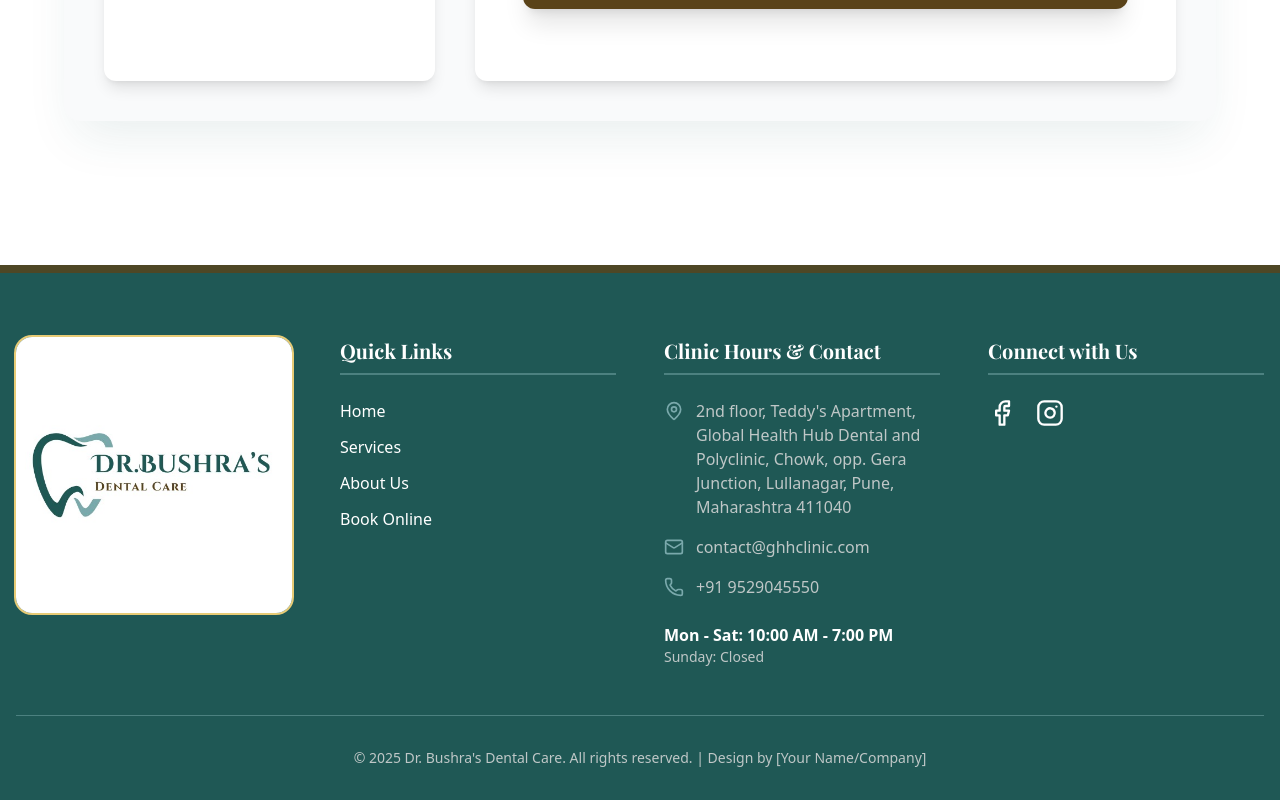
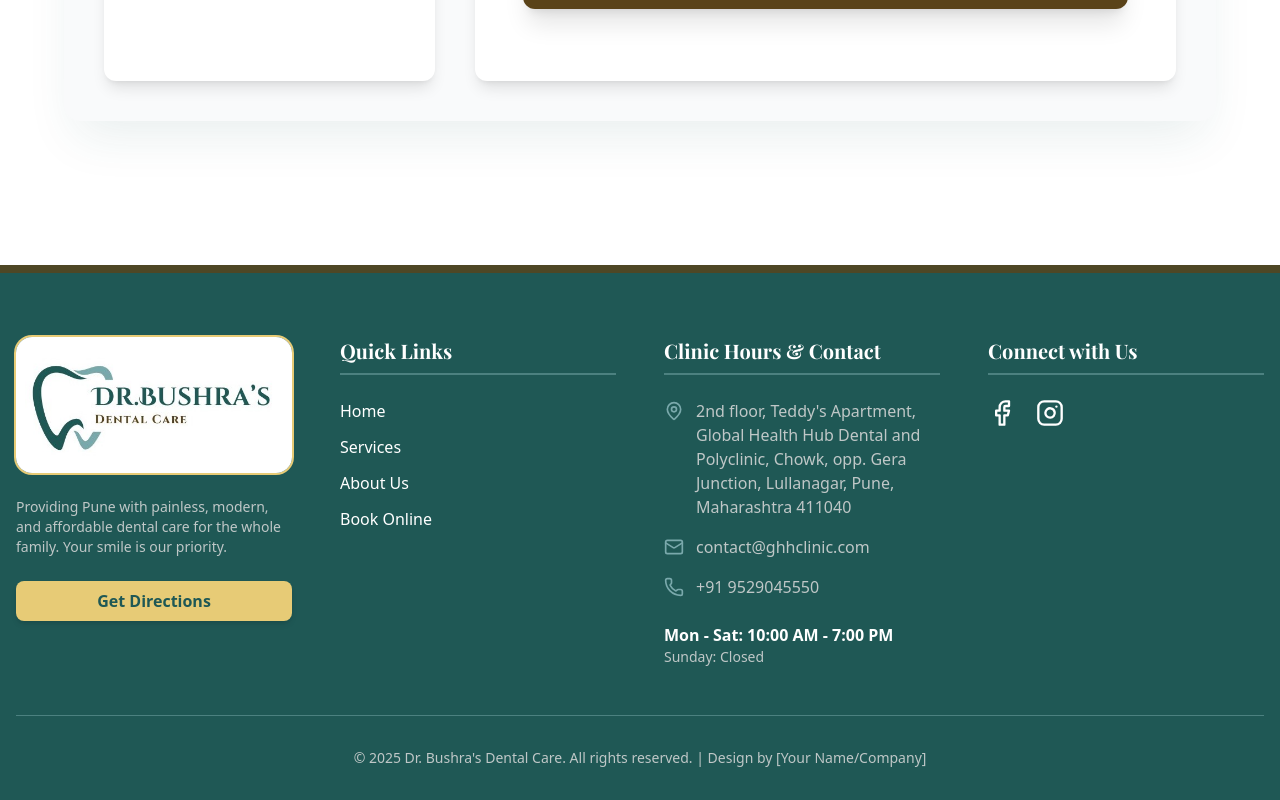
Before and after one commit to mrrammorkhandikar/DrBushramirza, a Next.js app: page / in a window 1280 px wide. Shown: the part 4607-5407 px from the top of the page. Built offline with nearby package versions, Linux system fonts and the light colour scheme.

Commit message:
Edited the logo in the footer

```diff
--- a/src/components/Footer.tsx
+++ b/src/components/Footer.tsx
@@ -25,7 +25,7 @@ const Footer = () => {
                             />
 
                         </Link>
-                    {/*     <p className="text-neutralLight text-sm">
+                    <p className="text-neutralLight text-sm">
                             Providing Pune with painless, modern, and affordable dental care for the whole family. Your smile is our priority.
                         </p>
                         <Link
@@ -33,7 +33,7 @@ const Footer = () => {
                             className="flex justify-center items-center bg-goldAccent text-primary font-bold px-6 py-2 rounded-lg shadow-md hover:bg-brownAccent hover:text-white transition duration-300"
                         >
                             Get Directions
-                        </Link> */}
+                        </Link>
                     </div>
 
                     {/* Column 2: Quick Links */}
```
Also changed, not shown: public/Images/General/TheLogo.jpeg.
